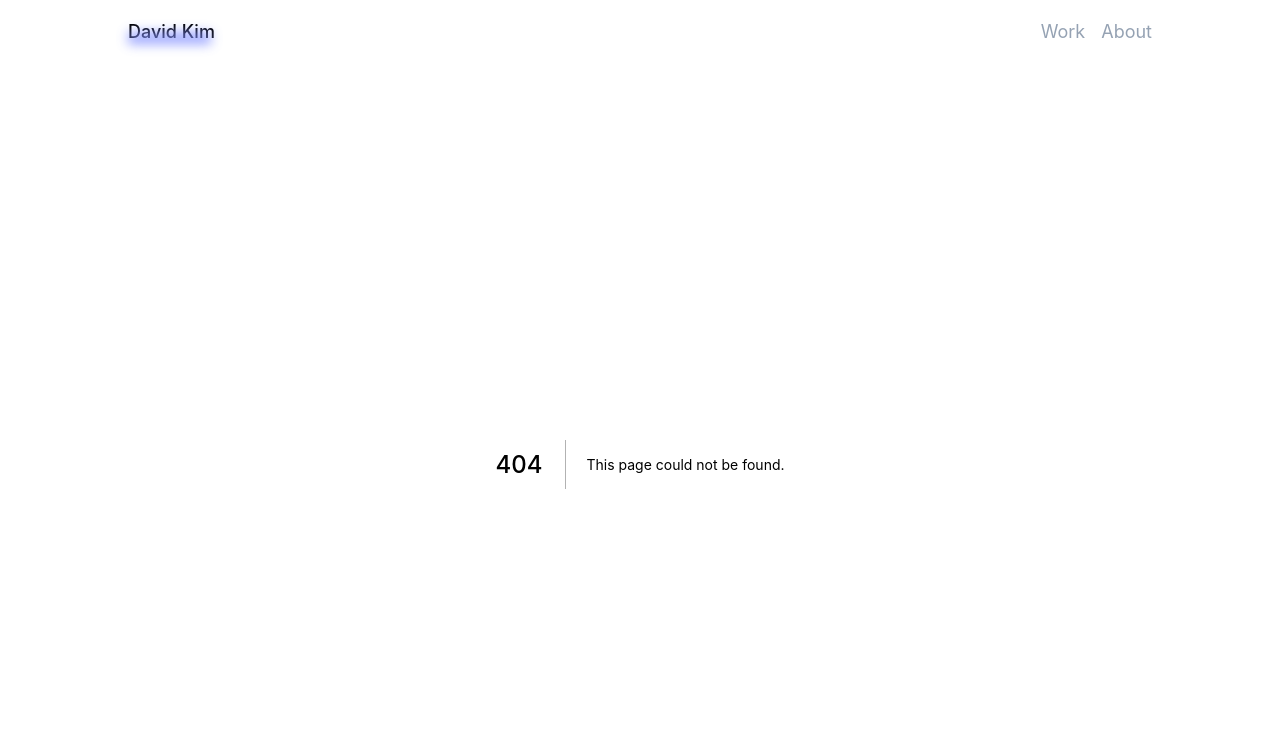
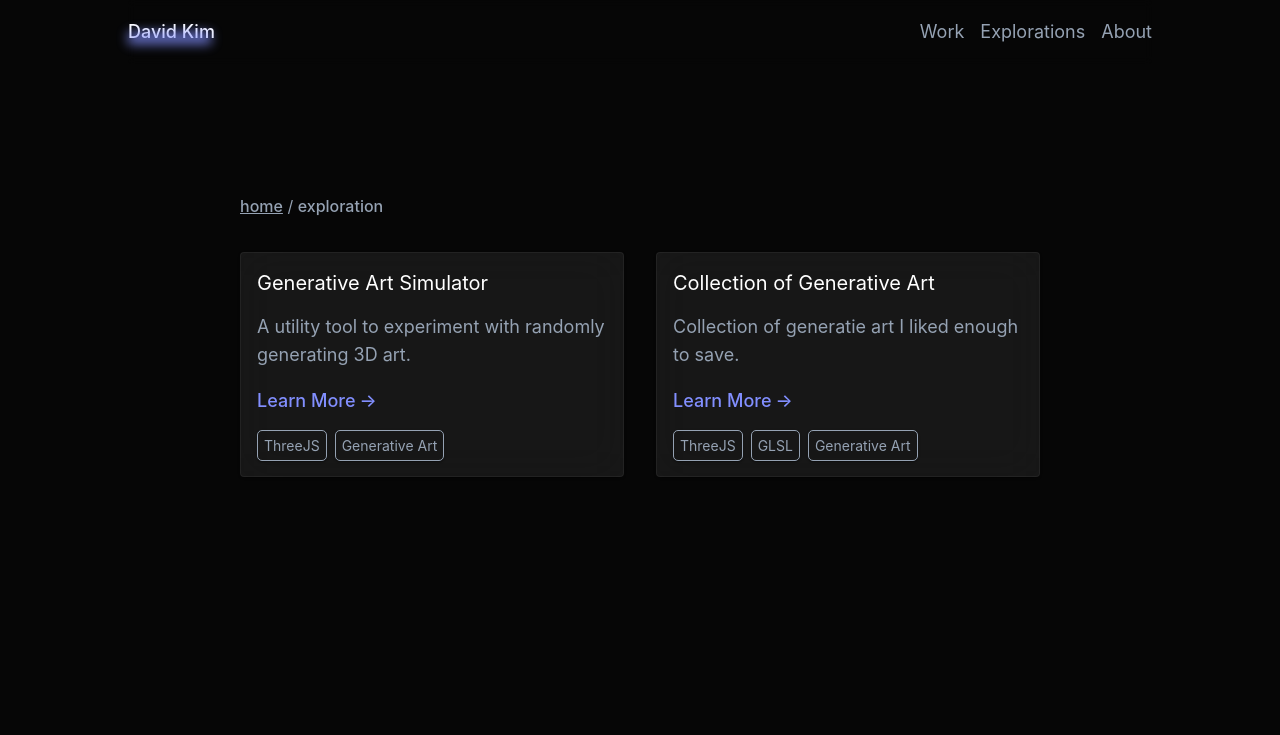
Before and after one commit to daviddkkim/portfolio, a Next.js app: page /exploration in a window 1280 px wide. Before the commit this address had no page. Shown: the top 735 px of the page. Built offline with nearby package versions, Linux system fonts and the light colour scheme.

Commit message:
adding side projects

```diff
--- a/components/header.tsx
+++ b/components/header.tsx
@@ -13,6 +13,9 @@ export default function Header() {
         <Link href="/work">
           <a className={styles.subItem}>Work</a>
         </Link>
+        <Link href="/exploration">
+          <a className={styles.subItem}>Explorations</a>
+        </Link>
         <Link href="/about">
           <a className={styles.subItem}>About</a>
         </Link>
--- /dev/null
+++ b/pages/exploration.tsx
@@ -0,0 +1,59 @@
+import styles from "../styles/workPage.module.scss";
+import Card from "../components/card";
+import { useRouter } from "next/router";
+import Badge from "../components/badge";
+import classNames from "classnames/bind";
+
+const className = classNames.bind(styles);
+
+export default function Work() {
+  const router = useRouter();
+
+  function handleClick(href: string) {
+    router.push(href);
+  }
+  return (
+    <div className={styles.wrapper}>
+      <section className={styles.topBlock}></section>
+      <div className={styles.breadCrumbList}>
+        <a className={styles.breadCrumb} onClick={() => router.push("/")}>
+          home
+        </a>
+        {" / "}
+        <a>exploration</a>
+      </div>
+      <section className={styles.contents}>
+        <Card theme="dark" onClick={() => {}}>
+          <a
+            href="https://gen-art-simulator.netlify.app/"
+            target="_blank"
+            rel="noreferrer"
+          >
+            {" "}
+            <h6 className={styles.header}>Generative Art Simulator</h6>{" "}
+            <p>A utility tool to experiment with randomly generating 3D art.</p>
+            <span className={styles.more}>Learn More</span>
+            <div className={styles.badgeList}>
+              <Badge>ThreeJS</Badge>
+              <Badge>Generative Art</Badge>
+            </div>
+          </a>
+        </Card>
+        <Card
+          theme="dark"
+          onClick={() => handleClick("/exploration/generativeart")}
+        >
+          {" "}
+          <h6 className={styles.header}>Collection of Generative Art</h6>{" "}
+          <p>Collection of generatie art I liked enough to save. </p>
+          <span className={styles.more}>Learn More</span>
+          <div className={styles.badgeList}>
+            <Badge>ThreeJS</Badge>
+            <Badge>GLSL</Badge>
+            <Badge>Generative Art</Badge>
+          </div>
+        </Card>
+      </section>
+    </div>
+  );
+}
--- a/styles/workPage.module.scss
+++ b/styles/workPage.module.scss
@@ -64,7 +64,7 @@
 @media only screen and (min-width: 900px) {
   .contents {
     display: grid;
-    grid-template-columns: auto auto;
+    grid-template-columns: 1fr 1fr;
     grid-template-rows: auto auto;
     row-gap: 32px;
     column-gap: 32px;
```
Also changed, not shown: pages/exploration/generativeart.tsx (added, +37 -0 lines), pages/index.tsx (+12 -1 lines), public/blocks.gif (added), public/shader.gif (added).
